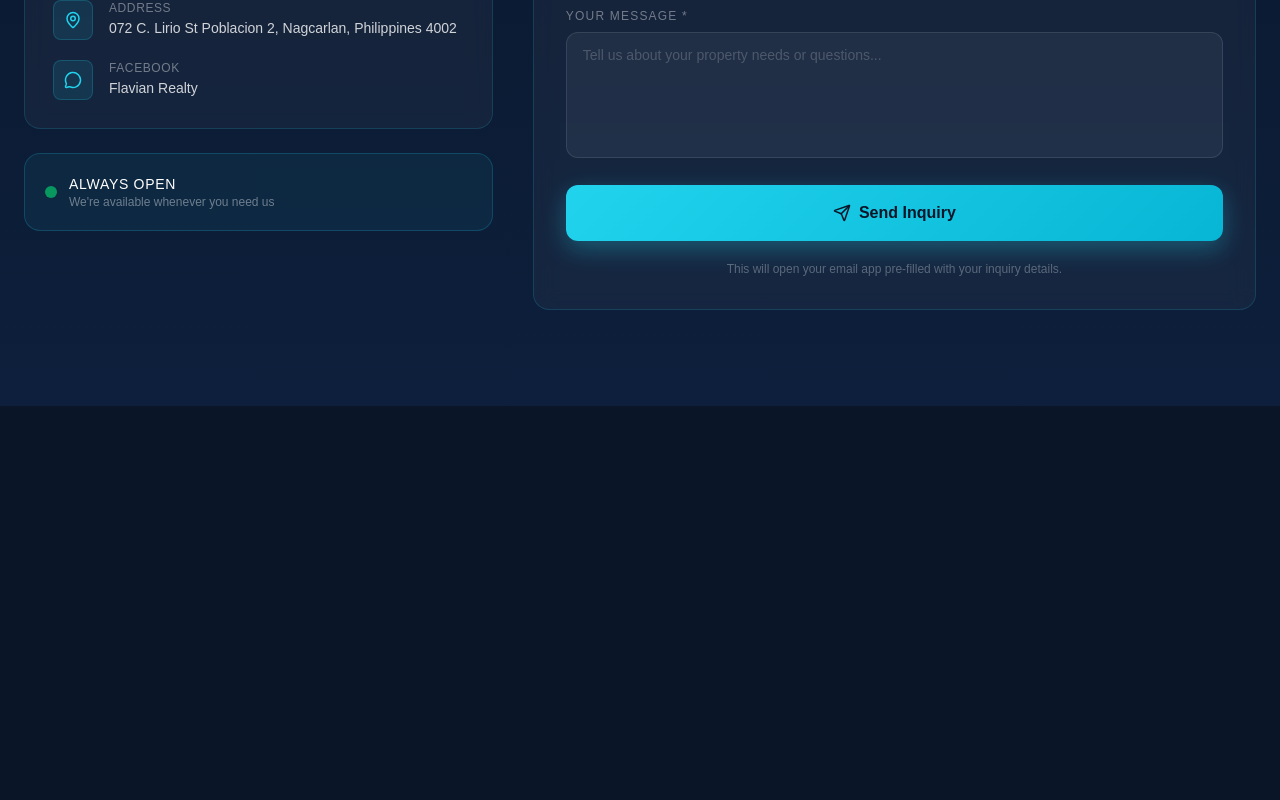
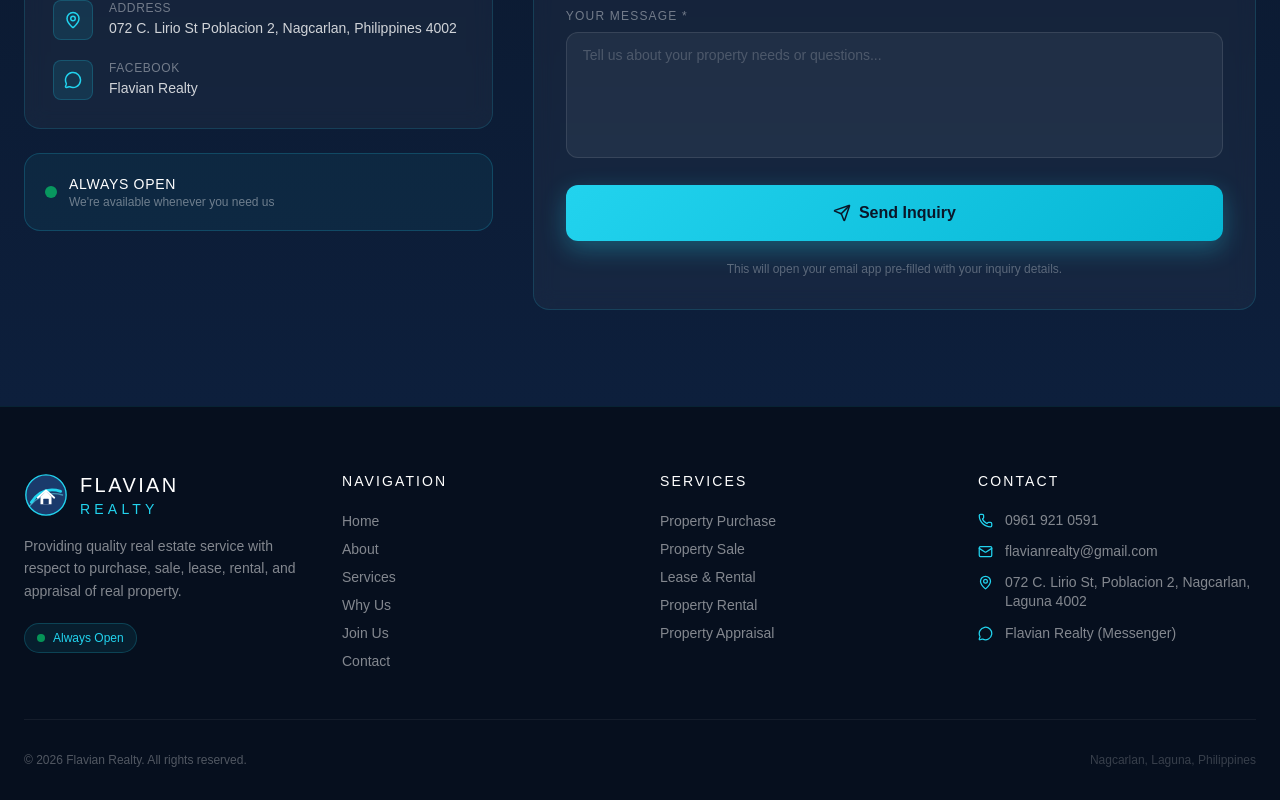
Before and after one commit to austhiiin/flavian-realty, a React (Vite) app: page / in a window 1280 px wide. Shown: the part 4875-5675 px from the top of the page. Before the commit the page ends 5281 px from the top, so only its background shows below. Built offline with nearby package versions, Linux system fonts and the light colour scheme.

Commit message:
feat: footer section

```diff
--- /dev/null
+++ b/src/components/Footer.tsx
@@ -0,0 +1,126 @@
+import { Phone, Mail, MapPin, MessageCircle } from 'lucide-react'
+import FlavianLogo from './FlavianLogo'
+
+const navLinks = [
+  { label: 'Home', href: '#hero' },
+  { label: 'About', href: '#about' },
+  { label: 'Services', href: '#services' },
+  { label: 'Why Us', href: '#why-us' },
+  { label: 'Join Us', href: '#join' },
+  { label: 'Contact', href: '#contact' },
+]
+
+const services = [
+  'Property Purchase',
+  'Property Sale',
+  'Lease & Rental',
+  'Property Rental',
+  'Property Appraisal',
+]
+
+export default function Footer() {
+  const scrollTo = (href: string) =>
+    document.querySelector(href)?.scrollIntoView({ behavior: 'smooth' })
+
+  return (
+    <footer
+      className="pt-16 pb-8 relative"
+      style={{ background: '#060f1e', borderTop: '1px solid rgba(34,211,238,0.1)' }}
+    >
+      <div className="max-w-7xl mx-auto px-6">
+        <div className="grid md:grid-cols-2 lg:grid-cols-4 gap-10 mb-12">
+          {/* Brand */}
+          <div className="lg:col-span-1">
+            <FlavianLogo size={44} />
+            <p className="font-body text-white/50 text-sm leading-relaxed mt-4 mb-5">
+              Providing quality real estate service with respect to purchase, sale, lease, rental, and appraisal of real property.
+            </p>
+            <div
+              className="inline-flex items-center gap-2 px-3 py-1.5 rounded-full text-xs"
+              style={{
+                background: 'rgba(34,211,238,0.08)',
+                border: '1px solid rgba(34,211,238,0.2)',
+                color: '#22d3ee'
+              }}
+            >
+              <span className="w-2 h-2 rounded-full bg-green-400 animate-pulse" />
+              Always Open
+            </div>
+          </div>
+
+          {/* Navigation */}
+          <div>
+            <h4 className="font-display text-sm uppercase tracking-widest text-white mb-5" style={{ letterSpacing: '0.15em' }}>
+              Navigation
+            </h4>
+            <div className="space-y-2">
+              {navLinks.map(link => (
+                <button
+                  key={link.label}
+                  onClick={() => scrollTo(link.href)}
+                  className="block font-body text-sm text-white/50 hover:text-cyan-400 transition-colors"
+                >
+                  {link.label}
+                </button>
+              ))}
+            </div>
+          </div>
+
+          {/* Services */}
+          <div>
+            <h4 className="font-display text-sm uppercase tracking-widest text-white mb-5" style={{ letterSpacing: '0.15em' }}>
+              Services
+            </h4>
+            <div className="space-y-2">
+              {services.map(s => (
+                <p key={s} className="font-body text-sm text-white/50">{s}</p>
+              ))}
+            </div>
+          </div>
+
+          {/* Contact */}
+          <div>
+            <h4 className="font-display text-sm uppercase tracking-widest text-white mb-5" style={{ letterSpacing: '0.15em' }}>
+              Contact
+            </h4>
+            <div className="space-y-3">
+              {[
+                { icon: Phone, value: '0961 921 0591', href: 'tel:09619210591' },
+                { icon: Mail, value: 'flavianrealty@gmail.com', href: 'mailto:flavianrealty@gmail.com' },
+                { icon: MapPin, value: '072 C. Lirio St, Poblacion 2, Nagcarlan, Laguna 4002', href: '#' },
+                { icon: MessageCircle, value: 'Flavian Realty (Messenger)', href: 'https://m.me/flavianrealty' },
+              ].map((item, i) => {
+                const Icon = item.icon
+                return (
+                  <a
+                    key={i}
+                    href={item.href}
+                    className="flex items-start gap-3 group"
+                  >
+                    <Icon size={15} className="flex-shrink-0 mt-0.5" style={{ color: '#22d3ee' }} />
+                    <span className="font-body text-sm text-white/50 group-hover:text-white/80 transition-colors leading-snug">
+                      {item.value}
+                    </span>
+                  </a>
+                )
+              })}
+            </div>
+          </div>
+        </div>
+
+        {/* Bottom bar */}
+        <div
+          className="pt-8 flex flex-col sm:flex-row items-center justify-between gap-3"
+          style={{ borderTop: '1px solid rgba(255,255,255,0.06)' }}
+        >
+          <p className="font-body text-white/30 text-xs text-center">
+            © {new Date().getFullYear()} Flavian Realty. All rights reserved.
+          </p>
+          <p className="font-body text-white/20 text-xs">
+            Nagcarlan, Laguna, Philippines
+          </p>
+        </div>
+      </div>
+    </footer>
+  )
+}
--- a/src/pages/LandingPage.tsx
+++ b/src/pages/LandingPage.tsx
@@ -6,6 +6,7 @@
 import WhyUsSection from "../components/WhyUsSection"
 import JoinSection from "../components/JoinSection"
 import ContactSection from "../components/ContactSection"
+import Footer from "../components/Footer"
 
 function LandingPage() {
   return (
@@ -17,6 +18,7 @@
       <WhyUsSection />
       <JoinSection />
       <ContactSection />
+      <Footer />
 
 
 
```
